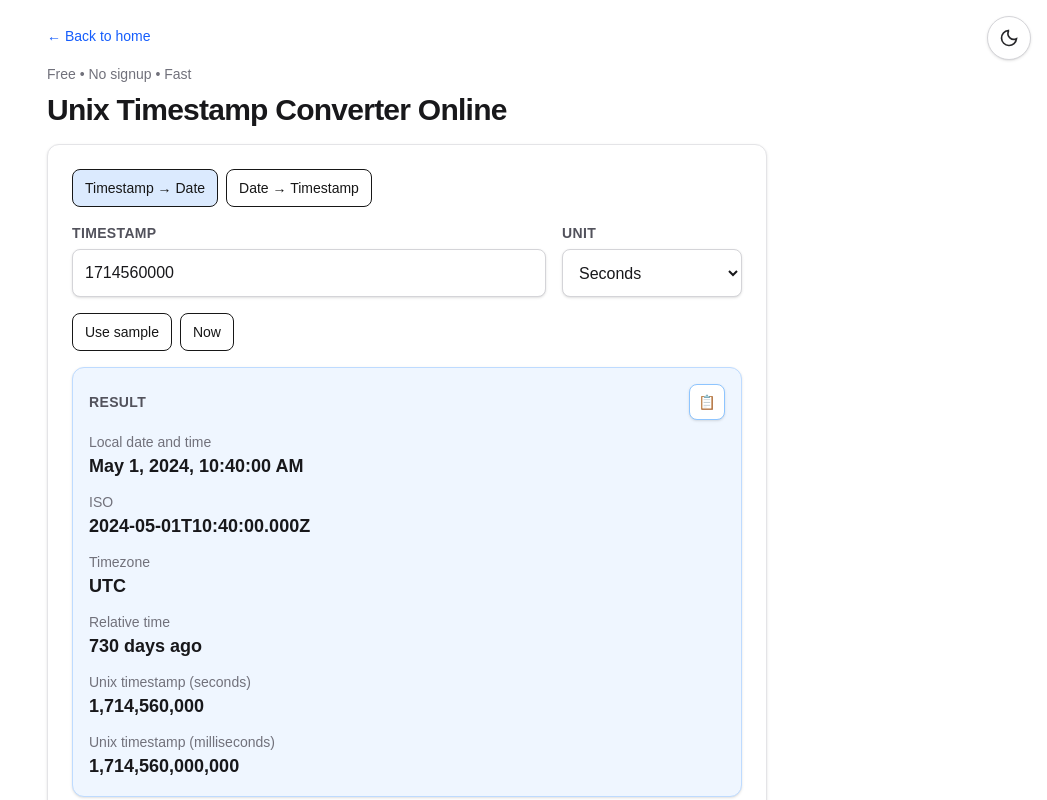
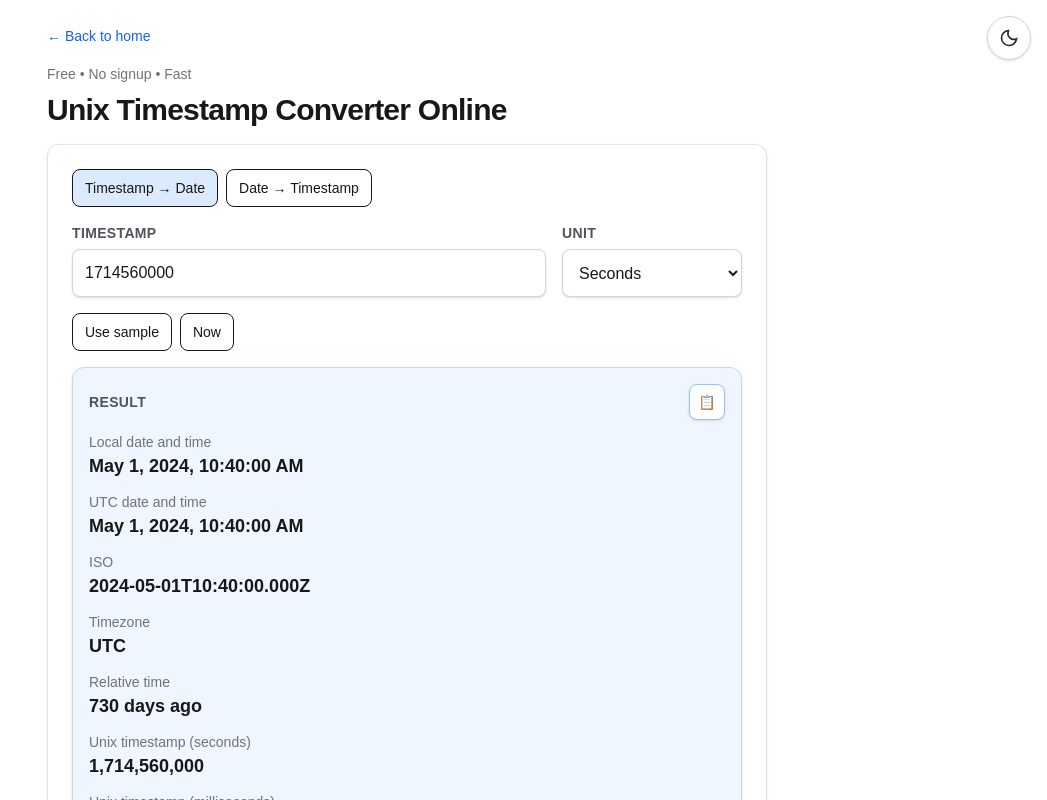
Before and after one commit to elpablo/calcolafacile, a Next.js app: page /en/timestamp-converter in a window 1280 px wide. Shown: the top 800 px of the page, without its empty margins (233-1280 px from the left). Built offline with nearby package versions, Linux system fonts and the light colour scheme.

Commit message:
Add UTC date and time formatting to Timestamp Converter and localize labels

```diff
--- a/src/components/tools/timestamp/TimestampConverterCore.js
+++ b/src/components/tools/timestamp/TimestampConverterCore.js
@@ -16,6 +16,14 @@ function formatDate(date, locale) {
     return date.toLocaleString(locale, {
         dateStyle: "medium",
         timeStyle: "medium",
+    });
+}
+
+function formatUtcDate(date, locale) {
+    return date.toLocaleString(locale, {
+        dateStyle: "medium",
+        timeStyle: "medium",
+        timeZone: "UTC",
     });
 }
 
@@ -153,13 +161,14 @@ export default function TimestampConverterCore({ content }) {
                 error: null,
                 lines: [
                     { label: labels.localDateTime, value: formatDate(date, locale) },
+                    { label: labels.utcDateTime, value: formatUtcDate(date, locale) },
                     { label: "ISO", value: date.toISOString() },
                     { label: labels.timezone || "Timezone", value: getBrowserTimezone() },
                     { label: labels.relative, value: getRelativeTime(date, locale, labels) },
                     { label: labels.units.secondsFull, value: formatNumber(seconds, locale) },
                     { label: labels.units.millisecondsFull, value: formatNumber(milliseconds, locale) },
                 ],
-                copyText: `${formatDate(date, locale)}\nISO: ${date.toISOString()}\nUnix: ${seconds}`,
+                copyText: `${labels.localDateTime}: ${formatDate(date, locale)}\n${labels.utcDateTime}: ${formatUtcDate(date, locale)}\nISO: ${date.toISOString()}\nUnix: ${seconds}`,
             };
         }
 
@@ -182,11 +191,12 @@ export default function TimestampConverterCore({ content }) {
                 { label: labels.units.secondsFull, value: formatNumber(seconds, locale) },
                 { label: labels.units.millisecondsFull, value: formatNumber(milliseconds, locale) },
                 { label: labels.localDateTime, value: formatDate(date, locale) },
+                { label: labels.utcDateTime, value: formatUtcDate(date, locale) },
                 { label: "ISO", value: date.toISOString() },
                 { label: labels.timezone || "Timezone", value: getBrowserTimezone() },
                 { label: labels.relative, value: getRelativeTime(date, locale, labels) },
             ],
-            copyText: `${seconds}`,
+            copyText: `${labels.units.secondsFull}: ${seconds}\n${labels.units.millisecondsFull}: ${milliseconds}\n${labels.localDateTime}: ${formatDate(date, locale)}\n${labels.utcDateTime}: ${formatUtcDate(date, locale)}\nISO: ${date.toISOString()}`,
         };
     }, [mode, timestamp, timestampUnit, dateTime, isHydrated, locale, labels]);
 
--- a/src/locales/tools/timestampConverter.en.js
+++ b/src/locales/tools/timestampConverter.en.js
@@ -80,6 +80,7 @@ const timestampConverterEn = {
             millisecondsFull: "Unix timestamp (milliseconds)",
         },
         localDateTime: "Local date and time",
+        utcDateTime: "UTC date and time",
         datePlaceholder: "Ex. 05/01/2024 12:00",
         dateHelper:
             "Use the format MM/DD/YYYY HH:mm. The date is interpreted in your browser's local timezone and converted to Unix time.",
--- a/src/locales/tools/timestampConverter.it.js
+++ b/src/locales/tools/timestampConverter.it.js
@@ -78,6 +78,7 @@ const timestampConverterIt = {
             millisecondsFull: "Unix timestamp (millisecondi)",
         },
         localDateTime: "Data e ora locale",
+        utcDateTime: "Data e ora UTC",
         datePlaceholder: "Es. 01/05/2024 12:00",
         dateHelper:
             "Usa il formato gg/mm/aaaa hh:mm. La data viene interpretata nel fuso orario locale del browser e convertita in Unix time.",
```
